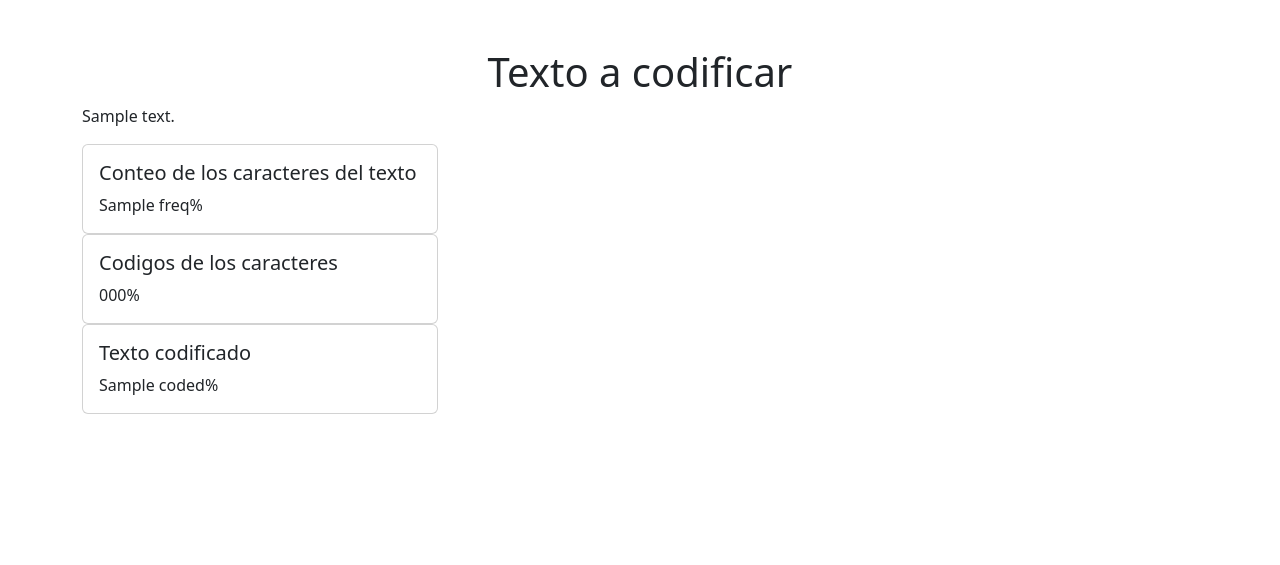
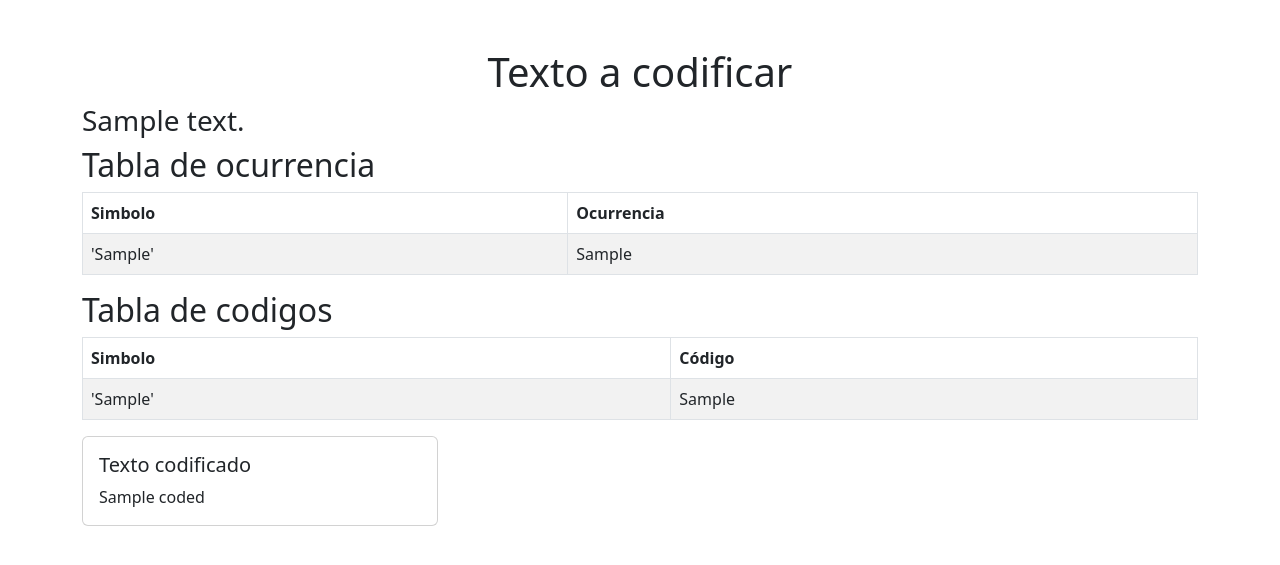
Before and after one commit to Ecadra/proyectos-compresion, a Django app: template templates/huffman/resultados.html in a window 1280 px wide. Shown: the part 120-685 px from the top of the page. Run offline with Django 5.2, Linux system fonts and the light colour scheme; the template is opened without the code that fills it: most values are stand-ins (such as "Sample title", 1, 10 or a date in 2020).

Commit message:
Interfaz de resultados huffman completa, falta implementar el decodificado

```diff
--- a/apps/huffman/views.py
+++ b/apps/huffman/views.py
@@ -59,6 +59,8 @@ def code_text(texto, huffmanCode):
             codificado.append(huffmanCode[caracter])
     return ''.join(codificado)
 
+
+
 def index(request):
 
     if request.method == 'POST' and request.FILES['file']:
@@ -75,6 +77,6 @@ def index(request):
 
         coded=code_text(texto, huffmanCode)
 
-        return render(request,"huffman/resultados.html",{'texto': texto, 'nodes':node, 'huffmanCode' : huffmanCode, 'coded':coded, 'freq':freq})
+        return render(request,"huffman/resultados.html",{'texto': texto, 'nodes':node, 'huffmanCodeItems' : huffmanCode.items(), 'coded':coded, 'freq':freq, 'huffmanCode':huffmanCode})
 
     return render(request, "huffman/upload.html")
--- a/templates/huffman/resultados.html
+++ b/templates/huffman/resultados.html
@@ -6,29 +6,48 @@
 <div class = "container mt-5">
     <div class = "col">
         <h1 class = "text-center">Texto a codificar</h1>
-        <p class = "text-justify">{{ texto }}</p>
-    </div>
+        <h3 class = "text-justify">{{ texto }}</h3>
 
-    <div class = "row">
-        <div class = "col-md-4">
-            <div class = "card">
-                <div class="card-body">
-                    <h5 class="card-title">Conteo de los caracteres del texto</h5>
-                    <p class="card-text">{{freq}}%</p>
-                </div>
-            </div>
+        <h2>Tabla de ocurrencia</h2>
+        <div class="table-responsive">
+            <table class="table table-bordered table-striped">
+                <thead class = "thead-dark">
+                    <tr>
+                        <th scope='col'>Simbolo</th>
+                        <th scope='col'>Ocurrencia</th>
+                    </tr>
+                </thead>
+                <tbody>
+                    {%for fila in freq%}
+                    <tr>
+                        <td>'{{fila.0}}'</td>
+                        <td>{{fila.1}}</td>
+                    </tr>
+                    {%endfor%}
+                </tbody>
+            </table>
         </div>
-    </div>
 
-    <div class = "row">
-        <div class = "col-md-4">
-            <div class = "card">
-                <div class="card-body">
-                    <h5 class="card-title">Codigos de los caracteres</h5>
-                    <p class="card-text">{{huffmanCode}}%</p>
-                </div>
-            </div>
+        <h2>Tabla de codigos</h2>
+        <div class="table-responsive">
+            <table class="table table-bordered table-striped">
+                <thead class = "thead-dark">
+                    <tr>
+                        <th scope='col'>Simbolo</th>
+                        <th scope='col'>Código</th>
+                    </tr>
+                </thead>
+                <tbody>
+                    {%for fila in huffmanCodeItems%}
+                    <tr>
+                        <td>'{{fila.0}}'</td>
+                        <td>{{fila.1}}</td>
+                    </tr>
+                    {%endfor%}
+                </tbody>
+            </table>
         </div>
+
     </div>
 
     <div class = "row">
@@ -36,11 +55,16 @@
             <div class = "card">
                 <div class="card-body">
                     <h5 class="card-title">Texto codificado</h5>
-                    <p class="card-text">{{coded}}%</p>
+                    <p class="card-text">{{coded}}</p>
                 </div>
             </div>
         </div>
     </div>
 
+    <br><br>
+
+
+
+
 </div>
 {% endblock  %}
```
Also changed, not shown: templates/huffman/error.html (added, +26 -0 lines).
